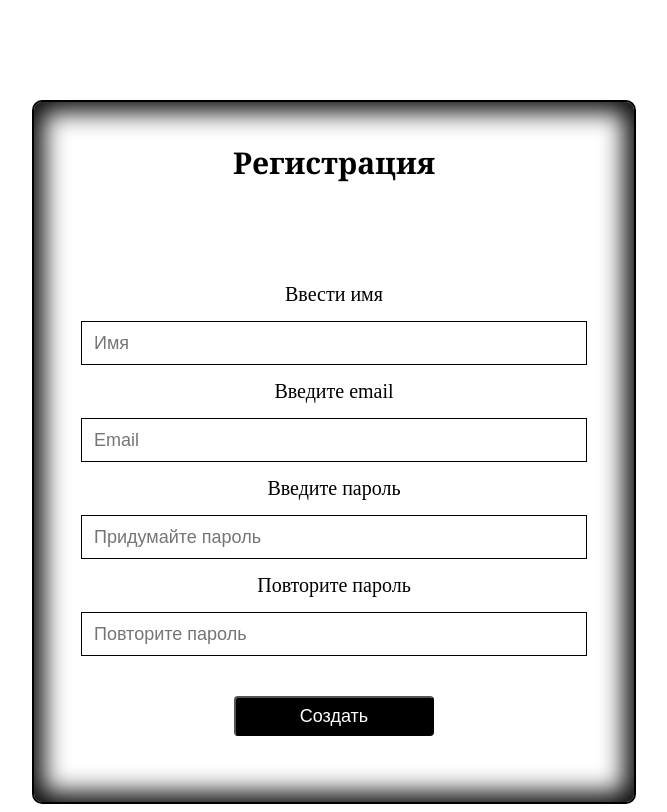
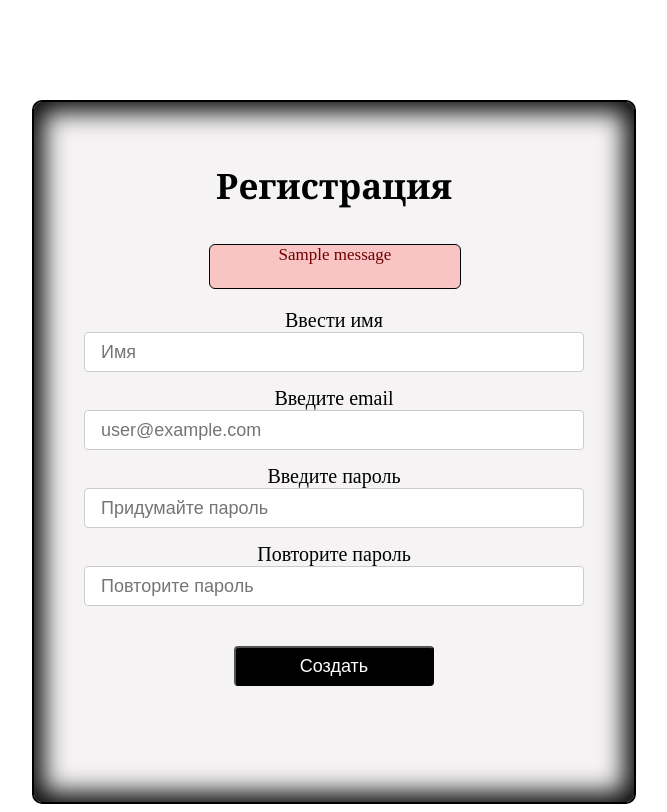
Before and after one commit to VladimirPod/my_flask_application, a Flask app: page /auth/register in a window 1280 px wide. Shown: the whole page, without its empty margins (306-973 px from the left). Run offline with Flask 3, Linux system fonts and the light colour scheme; one stand-in notice (Sample message) is shown.

Commit message:
Added user registration via Blueprint auth. Password hashing in the model, field validation, and strict email format checking via regular expressions have been configured. Added JS for hiding alerts on click.

```diff
--- a/app/routes/auth.py
+++ b/app/routes/auth.py
@@ -1,4 +1,12 @@
-from flask import Blueprint, url_for, render_template
+from flask import Blueprint, url_for, render_template, request, redirect, flash
+from app.models import User
+from app import db
+# ИМПОРТ ЗДЕСЬ: импортируем класс User из файла моделей
+from app.models import User
+import re
+
+# Регулярное выражение для строгой проверки email (обязательно наличие точки и домена)
+EMAIL_REGEX = r'^[a-zA-Z0-9._%+-]+@[a-zA-Z0-9.-]+\.[a-zA-Z]{2,}$'
 
 auth_bp = Blueprint('auth', __name__, template_folder='templates')
 
@@ -6,7 +14,41 @@ auth_bp = Blueprint('auth', __name__, template_folder='templates')
 
 @auth_bp.route('/register', methods=['GET', 'POST'])
 def register():
+    if request.method == 'POST':
+        username = request.form.get('username')
+        email = request.form.get('email')
+        password = request.form.get('password')
+        confirm_password = request.form.get('confirm_password')
+
+        if not (username and email and password and confirm_password):
+            flash('Все поля должны быть заполнены!')
+            return redirect(url_for('auth.register'))
+
+        # проверка с точным текстом ошибки
+        if not re.match(EMAIL_REGEX, email):
+            flash('Пожалуйста, ведите корректный email!')
+            return redirect(url_for('auth.register'))
+
+        if password != confirm_password:
+            flash('Пароли не совпадают!')
+            return redirect(url_for('auth.register'))
+
+        if User.query.filter(User.email == email).first():
+            flash('Пользователь с такой почтой уже существует!')
+            return redirect(url_for('auth.register'))
+
+        new_user = User(username=username, email=email)
+        new_user.set_password(password)
+
+        db.session.add(new_user)
+        db.session.commit()
+
+        flash('Регистрация успешна! Войдите в аккаунт.')
+        return redirect(url_for('auth.login'))
+
     return render_template('auth/register.html')
+
+
 
 @auth_bp.route('/login', methods=['GET', 'POST'] )
 def login():
--- a/app/routes/templates/auth/register.html
+++ b/app/routes/templates/auth/register.html
@@ -7,31 +7,53 @@
 
 <section class="register_page">
 
-    <div class="register_container">
+   <div class="register_container">
 
       <h3 class="register_title">Регистрация</h3>
 
+<!-----------------СООБЩЕНИЕ ОБ ОШИБКАХ---------------->
+      <div class="flash-messages">
+         {% with messages = get_flashed_messages(with_categories=true) %}
+         {% if messages %}
+         {% for category, message in messages %}
+         <div class="alert_alert {{ category }}">
+            {{ message }}
+         </div>
+         {% endfor %}
+         {% endif %}
+         {% endwith %}
+      </div>
+
       <div class="form_container">
-      <form action="" method="post">
+      <form action="{{ url_for('auth.register') }}" method="post">
 
          <div class="input_reg">
             <label for="text" class="label-input">Ввести имя</label>
-           <input type="text" class="input_data" placeholder="  Имя">
+            <input id="text"  type="text" name="username"  class="input_data" placeholder="Имя" autocomplete="username">
          </div>
 
          <div class="input_reg">
             <label for="email" class="label-input">Введите email</label>
-           <input type="email" class="input_data" placeholder="  Email">
+            <input
+               id="email"
+               type="email"
+               name="email"
+               class="input_data"
+               placeholder="user@example.com"
+               autocomplete="email"
+               pattern="[a-zA-Z0-9._%+-]+@[a-zA-Z0-9.-]+\.[a-zA-Z]{2,}"
+               title="Email должен содержать доменное имя, например: user@example.com"
+               required>
          </div>
 
          <div class="input_reg">
             <label for="password" class="label-input">Введите пароль</label>
-            <input type="password" class="input_data" placeholder="  Придумайте пароль">
+            <input id="password" type="password" name="password" class="input_data" placeholder="Придумайте пароль" autocomplete="new-password">
          </div>
 
          <div class="input_reg">
-            <label for="password" class="label-input">Повторите пароль</label>
-            <input type="password" class="input_data" placeholder="  Повторите пароль">
+            <label for="confirm_password" class="label-input">Повторите пароль</label>
+            <input id="confirm_password"  type="password" name="confirm_password" class="input_data" placeholder="Повторите пароль" autocomplete="new_password">
          </div>
 
          <div class="register_btn">
@@ -41,7 +63,23 @@
       </form>
       </div>
    </div>
+
+   <script>
+      // Находим все поля ввода в форме
+      const inputs = document.querySelectorAll('.input_data');
+      // Находим контейнер с сообщениями об ошибках
+      const flashContainer = document.querySelector('.flash-messages');
+
+      // Вешаем обработчик события на каждое поле ввода
+      inputs.forEach(input => {
+      input.addEventListener('focus', () => {
+            if (flashContainer) {
+              // Полностью очищаем содержимое блока с ошибкой при клике на поле
+               flashContainer.innerHTML = '';
+            }
+         });
+      });
+   </script>
 </section>
 
-
 {% endblock %}
--- a/app/static/css/style.css
+++ b/app/static/css/style.css
@@ -19,41 +19,49 @@
     text-align: center;
     border: 2px black solid;
     border-radius: 10px;
-    background-color: rgb(255, 255, 255);
+    background-color: rgb(245, 243, 243);
     box-shadow: inset 0 0 25px 10px rgb(10, 10, 10);
 }
 
 
 .register_title{
-  font-size: 30px;
-  margin-top: 40px;
-  font-family: Georgia, 'Times New Roman', Times, serif;
-  color: #000000;
+    font-size: 35px;
+    margin-top: 60px;
+    font-family: Georgia, 'Times New Roman', Times, serif;
+    color: #000000;
 }
 
 
 .form_container{
     width: 100%;
+    height: 450px;
+    display: block;
     margin-top: 100px;
 }
 
 
 .input_reg{
-    width: 100%;
+    width: 570px;
+    margin: 15px;
 }
 
 
 .label-input{
     font-size: 20px;
+    margin: 5px;
 }
 
 
 .input_data{
     width: 500px;
     height: 40px;
-    margin: 15px;
-    border: 1px black solid;
+    font-size: 16px;               /* Комфортный размер для чтения и ввода */
+    padding: 12px 16px;            /* Свободное пространство вокруг текста */
+    border: 1px solid #ccc;
+    border-radius: 4px;
+    box-sizing: border-box;        /* Чтобы padding не увеличивал внешнюю ширину инпута */
 }
+
 
 
 .input_data:placeholder-shown{
@@ -64,7 +72,7 @@
 .add_register{
     width: 200px;
     height: 40px;
-    margin-top: 25px;
+    margin: 25px;
     background-color: rgb(0, 0, 0);
     border-radius: 4px;
     color: rgb(255, 255, 255);
@@ -79,9 +87,27 @@
 
 
 .add_register:active {
-  box-shadow: 2px 2px 5px #242322;
+    box-shadow: 2px 2px 5px #242322;
 
 }
 
 
+.register_btn{
+    width: 570px;
+    margin: 15px;
+}
+
+.alert_alert {
+    width: 250px;
+    height: 43px;
+    position: absolute;
+    margin-left: 175px;
+    background-color: #f8c4c4;
+    color: #700000;
+    font-size: 17px;
+    border-radius: 6px;
+    border: 1px #000000 solid;
+}
+
+
 /*___________________LOGIN___________________*/
```
Also changed, not shown: app/__init__.py (+14 -3 lines), app/models.py (added, +14 -0 lines), instance/project.db (added).
